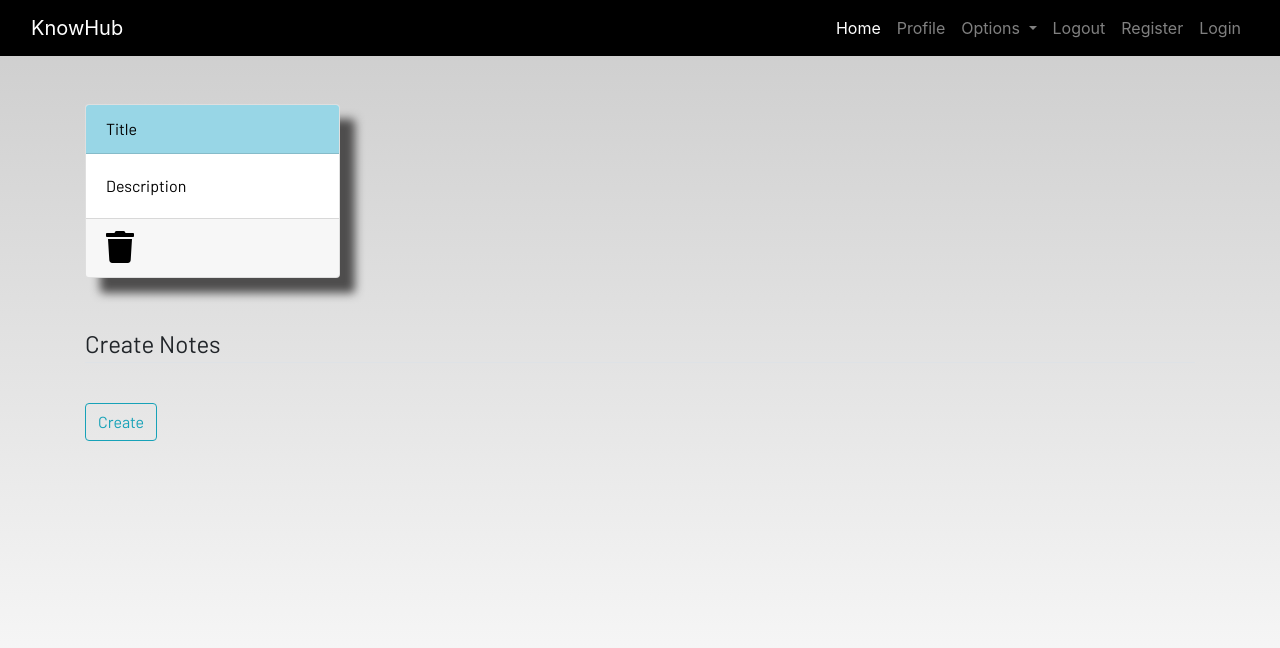
After one commit to Mahadev1729/KnowHub, a Django app: template dashboard/templates/dashboard/notes.html in a window 1280 px wide. The commit adds this page. Shown: the top 648 px of the page. Run offline with Django 5.2, Linux system fonts and the light colour scheme; the template is opened without the code that fills it, so the values that code supplies are empty; parts of the project's set-up code (start-up, migrations or seed data) failed here and were passed over; some libraries are stand-ins or nearby versions; some web fonts are replaced.

Commit message:
done with routing and template setup✔️

```diff
--- a/dashboard/templates/dashboard/base.html
+++ b/dashboard/templates/dashboard/base.html
@@ -20,7 +20,8 @@
   <header>
     <nav class="navbar navbar-expand-lg navbar-dark bg-dark">
       <div class="container-fluid">
-        <a class="navbar-brand" href="#">Student Study Portal</a>        <button class="navbar-toggler" type="button" data-bs-toggle="collapse" data-bs-target="#navbarSupportedContent"
+        <a class="navbar-brand" href="#">KnowHub</a>
+        <button class="navbar-toggler" type="button" data-bs-toggle="collapse" data-bs-target="#navbarSupportedContent"
           aria-controls="navbarSupportedContent" aria-expanded="false" aria-label="Toggle navigation">
           <span class="navbar-toggler-icon"></span>
         </button>
--- /dev/null
+++ b/dashboard/templates/dashboard/notes.html
@@ -0,0 +1,37 @@
+{% extends 'dashboard/base.html' %}
+{% load static %}
+{% block content %}
+
+<div class="container">
+    <div class="row">
+        <div class="col-md-3">
+            <a href="#">
+                <div class="card">
+                    <div class="card-header">Title</div>
+                    <div class="card-body">Description</div>
+                    <div class="card-footer mt-auto "><a href="#">
+                        <i class="fa fa-trash fa-2x"></i></a>
+                    </div>
+                </div>
+            </a>
+        </div>
+
+        <br><br>
+
+    </div>
+</div>
+<br><br>
+<div class="container">
+    <form method="POST">
+        <fieldset class="form-group">
+            <legend class="border-bottom mb-4">Create Notes</legend>
+        </fieldset>
+        <div class="form-group">
+            <button href="" class="btn btn-outline-info" type="submit">
+                Create
+            </button>
+        </div>
+    </form>
+</div>
+
+{% endblock content %}
--- /dev/null
+++ b/dashboard/urls.py
@@ -0,0 +1,7 @@
+from django.urls import path
+from . import views
+
+urlpatterns=[
+    path('',views.home),
+    path('notes',views.note,name="notes")
+]
--- a/dashboard/views.py
+++ b/dashboard/views.py
@@ -1,3 +1,9 @@
 from django.shortcuts import render
 
 # Create your views here.
+
+def home(request):
+    return render(request,'dashboard/home.html')
+
+def notes(request):
+    return render(request,'dashboard/notes.html')
--- a/studentstudyprotal/urls.py
+++ b/studentstudyprotal/urls.py
@@ -17,7 +17,9 @@ Including another URLconf
 
 from django.contrib import admin
 from django.urls import path
+from django.urls.conf import include
 
 urlpatterns = [
     path("admin/", admin.site.urls),
+    path('',include('dashboard.urls'))
 ]
```
Also changed, not shown: db.sqlite3 (added).
